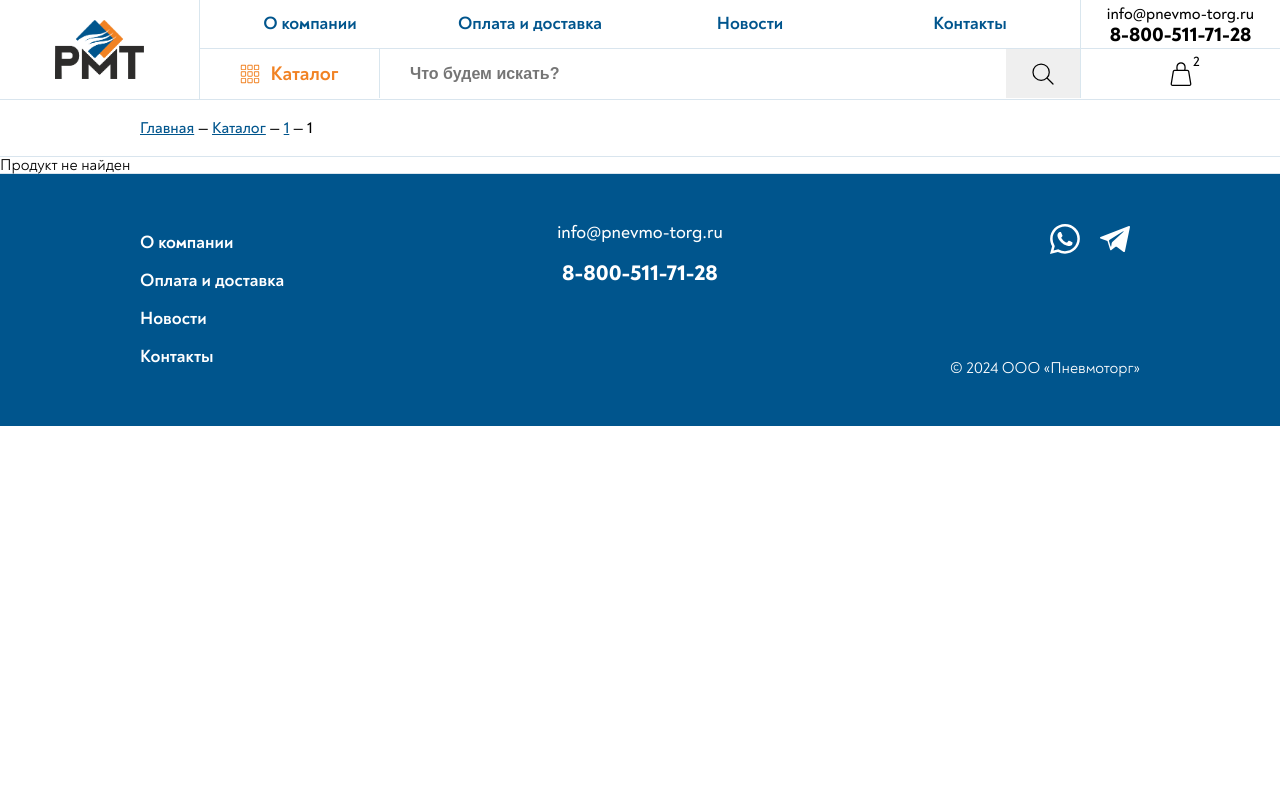
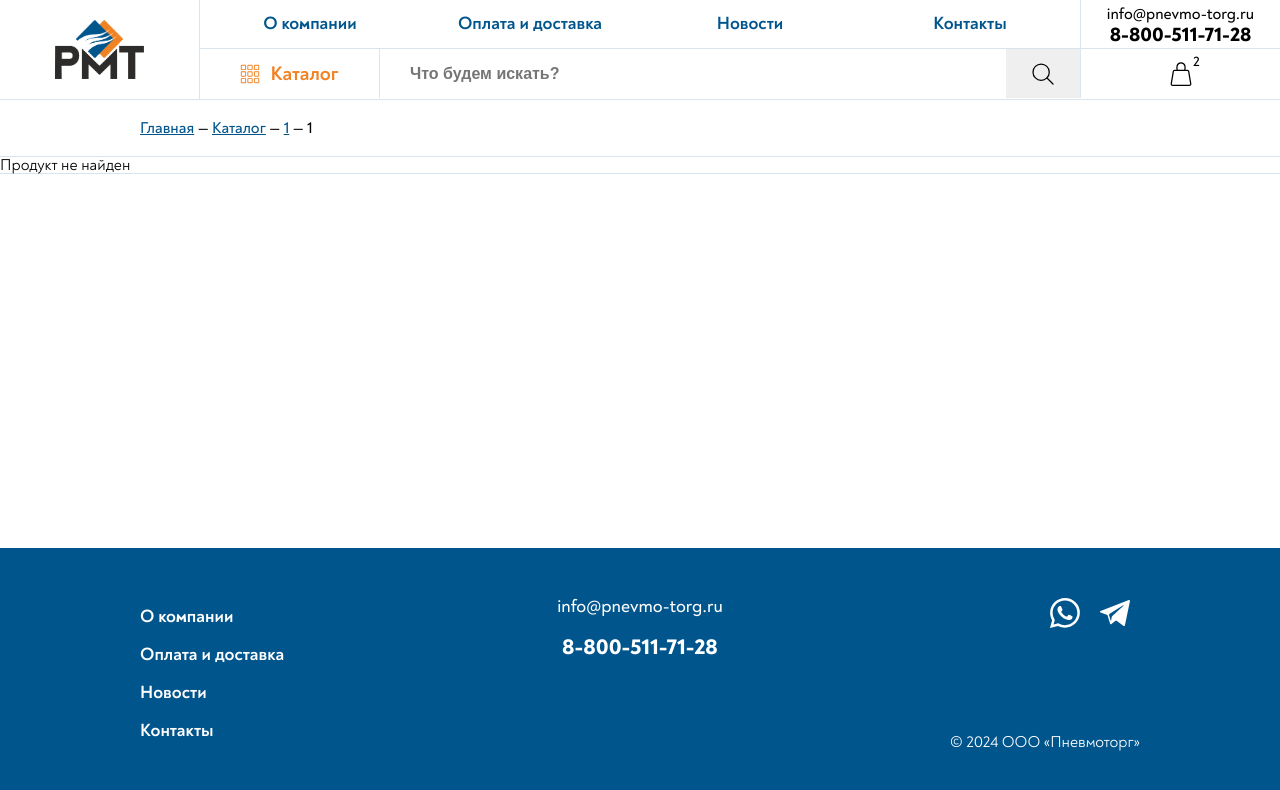
Before and after one commit to dss19/PMT, a React (Create React App) app: page /catalog/1/1 in a window 1280 px wide. Shown: the top 790 px of the page. Built offline with nearby package versions, Linux system fonts and the light colour scheme.

Commit message:
backup 06.09.2024

```diff
--- a/public/index.html
+++ b/public/index.html
@@ -6,8 +6,8 @@
     <link rel="manifest" href="%PUBLIC_URL%/manifest.json" />
     <title>React App</title>
   </head>
-  <body>
+  <body id="root">
     <noscript>You need to enable JavaScript to run this app.</noscript>
-    <div id="root"></div>
+    <!-- <div></div> -->
   </body>
 </html>
--- a/src/Index.css
+++ b/src/Index.css
@@ -47,6 +47,9 @@
 body {
     position: relative;
     font-family: "Noah", sans-serif;
+    display: flex;
+    flex-direction: column;
+    min-height: 100vh;
 }
 
 html, body {
--- a/src/components/Footer/footer.css
+++ b/src/components/Footer/footer.css
@@ -1,4 +1,5 @@
 .footer {
+    margin-top: auto;
     padding: 50px 0;
     background: var(--main);
 }
```
Also changed, not shown: src/pages/Category/CategoryInner/CategoryInner.tsx (+0 -60 lines), src/components/Breadcrumbs/Breadcrumbs.tsx (line endings or trailing spaces).
